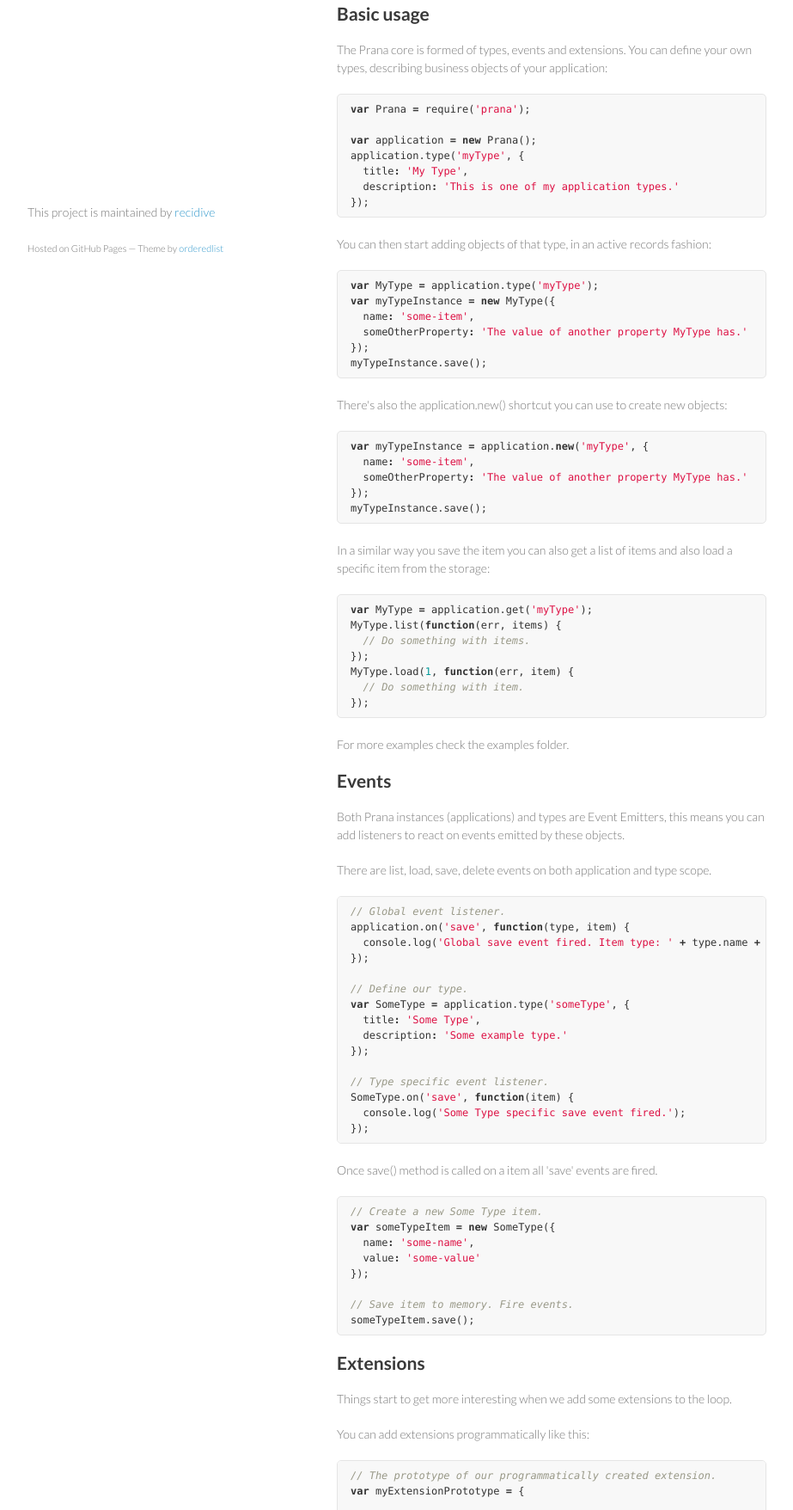
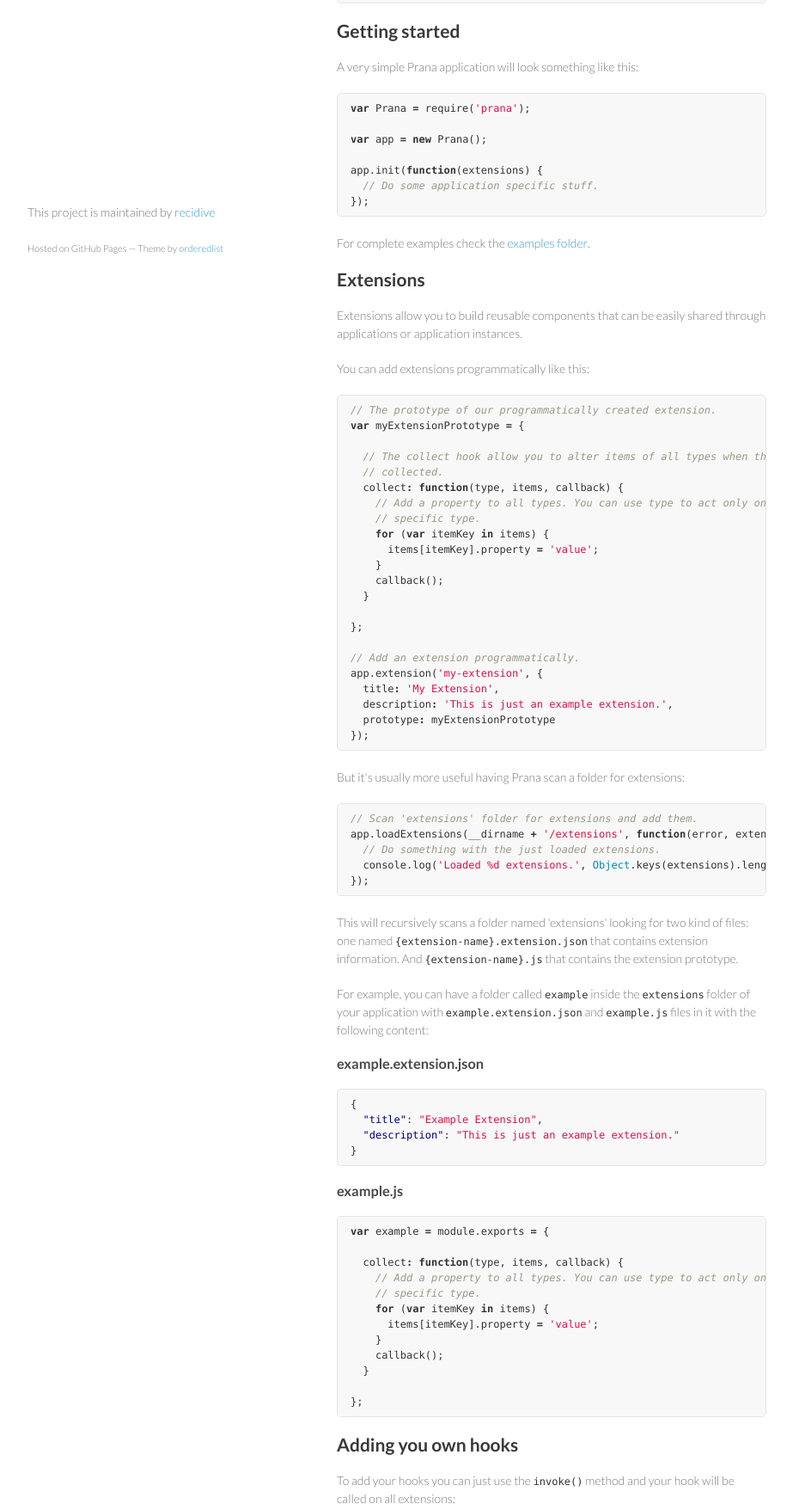
Before and after one commit to recidive/prana, a plain HTML site: page index.html in a window 1280 px wide. Shown: the part 432-2188 px from the top of the page at 86% size, without its empty margins (178-1101 px from the left). Drawn offline with Linux system fonts and the light colour scheme.

Commit message:
Updating homepage content for the 0.1.0 release.

```diff
--- a/index.html
+++ b/index.html
@@ -32,114 +32,51 @@
 <h1>
 <a name="prana" class="anchor" href="#prana"><span class="octicon octicon-link"></span></a>Prana</h1>
 
-<p>Prana is a general purpose microframework for building extensible, modular applications and frameworks with strong code reusability features.</p>
+<p>Prana is a microframework for building modular and extensible <a href="http://nodejs.org">node.js</a> applications.</p>
 
-<p>Prana has some breakthrough concepts that abstract the small pieces common to every application. You can use Prana for building not only web applications but also other kind of applications, such as command line applications, sockets, etc.</p>
+<p>It provides an extensions system that helps bringing organization, code reusability and extensibility to your project.</p>
 
-<p>Prana provides an unified API for interacting with objects, from configuration settings, object metadata to complex media objects, everything can be created and manipulated with Prana.</p>
+<p>Extensions can implement hooks for adding their bits of functionality. Hooks can also be used for adding and modifying all kind of application metadata, such as settings, database schema and other application related metadata that can be extended.</p>
+
+<p>Prana also collects metadata from JSON files, so you can easily distribute your extensions with the metadata they need to run.</p>
 
 <h2>
-<a name="installation" class="anchor" href="#installation"><span class="octicon octicon-link"></span></a>Installation</h2>
+<a name="user-content-installation" class="anchor" href="#installation" aria-hidden="true"><span class="octicon octicon-link"></span></a>Installation</h2>
 
 <pre><code>$ npm install prana
 </code></pre>
 
 <h2>
-<a name="basic-usage" class="anchor" href="#basic-usage"><span class="octicon octicon-link"></span></a>Basic usage</h2>
+<a name="user-content-getting-started" class="anchor" href="#getting-started" aria-hidden="true"><span class="octicon octicon-link"></span></a>Getting started</h2>
 
-<p>The Prana core is formed of types, events and extensions. You can define your own types, describing business objects of your application:</p>
+<p>A very simple Prana application will look something like this:</p>
 
 <div class="highlight highlight-js"><pre><span class="kd">var</span> <span class="nx">Prana</span> <span class="o">=</span> <span class="nx">require</span><span class="p">(</span><span class="s1">'prana'</span><span class="p">);</span>
 
-<span class="kd">var</span> <span class="nx">application</span> <span class="o">=</span> <span class="k">new</span> <span class="nx">Prana</span><span class="p">();</span>
-<span class="nx">application</span><span class="p">.</span><span class="nx">type</span><span class="p">(</span><span class="s1">'myType'</span><span class="p">,</span> <span class="p">{</span>
-  <span class="nx">title</span><span class="o">:</span> <span class="s1">'My Type'</span><span class="p">,</span>
-  <span class="nx">description</span><span class="o">:</span> <span class="s1">'This is one of my application types.'</span>
+<span class="kd">var</span> <span class="nx">app</span> <span class="o">=</span> <span class="k">new</span> <span class="nx">Prana</span><span class="p">();</span>
+
+<span class="nx">app</span><span class="p">.</span><span class="nx">init</span><span class="p">(</span><span class="kd">function</span><span class="p">(</span><span class="nx">extensions</span><span class="p">)</span> <span class="p">{</span>
+  <span class="c1">// Do some application specific stuff.</span>
 <span class="p">});</span>
 </pre></div>
 
-<p>You can then start adding objects of that type, in an active records fashion:</p>
-
-<div class="highlight highlight-js"><pre><span class="kd">var</span> <span class="nx">MyType</span> <span class="o">=</span> <span class="nx">application</span><span class="p">.</span><span class="nx">type</span><span class="p">(</span><span class="s1">'myType'</span><span class="p">);</span>
-<span class="kd">var</span> <span class="nx">myTypeInstance</span> <span class="o">=</span> <span class="k">new</span> <span class="nx">MyType</span><span class="p">({</span>
-  <span class="nx">name</span><span class="o">:</span> <span class="s1">'some-item'</span><span class="p">,</span>
-  <span class="nx">someOtherProperty</span><span class="o">:</span> <span class="s1">'The value of another property MyType has.'</span>
-<span class="p">});</span>
-<span class="nx">myTypeInstance</span><span class="p">.</span><span class="nx">save</span><span class="p">();</span>
-</pre></div>
-
-<p>There's also the application.new() shortcut you can use to create new objects:</p>
-
-<div class="highlight highlight-js"><pre><span class="kd">var</span> <span class="nx">myTypeInstance</span> <span class="o">=</span> <span class="nx">application</span><span class="p">.</span><span class="k">new</span><span class="p">(</span><span class="s1">'myType'</span><span class="p">,</span> <span class="p">{</span>
-  <span class="nx">name</span><span class="o">:</span> <span class="s1">'some-item'</span><span class="p">,</span>
-  <span class="nx">someOtherProperty</span><span class="o">:</span> <span class="s1">'The value of another property MyType has.'</span>
-<span class="p">});</span>
-<span class="nx">myTypeInstance</span><span class="p">.</span><span class="nx">save</span><span class="p">();</span>
-</pre></div>
-
-<p>In a similar way you save the item you can also get a list of items and also load a specific item from the storage:</p>
-
-<div class="highlight highlight-js"><pre><span class="kd">var</span> <span class="nx">MyType</span> <span class="o">=</span> <span class="nx">application</span><span class="p">.</span><span class="nx">get</span><span class="p">(</span><span class="s1">'myType'</span><span class="p">);</span>
-<span class="nx">MyType</span><span class="p">.</span><span class="nx">list</span><span class="p">(</span><span class="kd">function</span><span class="p">(</span><span class="nx">err</span><span class="p">,</span> <span class="nx">items</span><span class="p">)</span> <span class="p">{</span>
-  <span class="c1">// Do something with items.</span>
-<span class="p">});</span>
-<span class="nx">MyType</span><span class="p">.</span><span class="nx">load</span><span class="p">(</span><span class="mi">1</span><span class="p">,</span> <span class="kd">function</span><span class="p">(</span><span class="nx">err</span><span class="p">,</span> <span class="nx">item</span><span class="p">)</span> <span class="p">{</span>
-  <span class="c1">// Do something with item.</span>
-<span class="p">});</span>
-</pre></div>
-
-<p>For more examples check the examples folder.</p>
+<p>For complete examples check the <a href="https://github.com/recidive/prana/tree/master/examples">examples folder</a>.</p>
 
 <h2>
-<a name="events" class="anchor" href="#events"><span class="octicon octicon-link"></span></a>Events</h2>
+<a name="user-content-extensions" class="anchor" href="#extensions" aria-hidden="true"><span class="octicon octicon-link"></span></a>Extensions</h2>
 
-<p>Both Prana instances (applications) and types are Event Emitters, this means you can add listeners to react on events emitted by these objects.</p>
-
-<p>There are list, load, save, delete events on both application and type scope.</p>
-
-<div class="highlight highlight-js"><pre><span class="c1">// Global event listener.</span>
-<span class="nx">application</span><span class="p">.</span><span class="nx">on</span><span class="p">(</span><span class="s1">'save'</span><span class="p">,</span> <span class="kd">function</span><span class="p">(</span><span class="nx">type</span><span class="p">,</span> <span class="nx">item</span><span class="p">)</span> <span class="p">{</span>
-  <span class="nx">console</span><span class="p">.</span><span class="nx">log</span><span class="p">(</span><span class="s1">'Global save event fired. Item type: '</span> <span class="o">+</span> <span class="nx">type</span><span class="p">.</span><span class="nx">name</span> <span class="o">+</span> <span class="s1">'.'</span><span class="p">);</span>
-<span class="p">});</span>
-
-<span class="c1">// Define our type.</span>
-<span class="kd">var</span> <span class="nx">SomeType</span> <span class="o">=</span> <span class="nx">application</span><span class="p">.</span><span class="nx">type</span><span class="p">(</span><span class="s1">'someType'</span><span class="p">,</span> <span class="p">{</span>
-  <span class="nx">title</span><span class="o">:</span> <span class="s1">'Some Type'</span><span class="p">,</span>
-  <span class="nx">description</span><span class="o">:</span> <span class="s1">'Some example type.'</span>
-<span class="p">});</span>
-
-<span class="c1">// Type specific event listener.</span>
-<span class="nx">SomeType</span><span class="p">.</span><span class="nx">on</span><span class="p">(</span><span class="s1">'save'</span><span class="p">,</span> <span class="kd">function</span><span class="p">(</span><span class="nx">item</span><span class="p">)</span> <span class="p">{</span>
-  <span class="nx">console</span><span class="p">.</span><span class="nx">log</span><span class="p">(</span><span class="s1">'Some Type specific save event fired.'</span><span class="p">);</span>
-<span class="p">});</span>
-</pre></div>
-
-<p>Once save() method is called on a item all 'save' events are fired.</p>
-
-<div class="highlight highlight-js"><pre><span class="c1">// Create a new Some Type item.</span>
-<span class="kd">var</span> <span class="nx">someTypeItem</span> <span class="o">=</span> <span class="k">new</span> <span class="nx">SomeType</span><span class="p">({</span>
-  <span class="nx">name</span><span class="o">:</span> <span class="s1">'some-name'</span><span class="p">,</span>
-  <span class="nx">value</span><span class="o">:</span> <span class="s1">'some-value'</span>
-<span class="p">});</span>
-
-<span class="c1">// Save item to memory. Fire events.</span>
-<span class="nx">someTypeItem</span><span class="p">.</span><span class="nx">save</span><span class="p">();</span>
-</pre></div>
-
-<h2>
-<a name="extensions" class="anchor" href="#extensions"><span class="octicon octicon-link"></span></a>Extensions</h2>
-
-<p>Things start to get more interesting when we add some extensions to the loop.</p>
+<p>Extensions allow you to build reusable components that can be easily shared through applications or application instances.</p>
 
 <p>You can add extensions programmatically like this:</p>
 
 <div class="highlight highlight-js"><pre><span class="c1">// The prototype of our programmatically created extension.</span>
 <span class="kd">var</span> <span class="nx">myExtensionPrototype</span> <span class="o">=</span> <span class="p">{</span>
 
-  <span class="c1">// The list hook allow you to alter every item on the system they get listed.</span>
-  <span class="nx">list</span><span class="o">:</span> <span class="kd">function</span><span class="p">(</span><span class="nx">type</span><span class="p">,</span> <span class="nx">items</span><span class="p">,</span> <span class="nx">callback</span><span class="p">)</span> <span class="p">{</span>
-    <span class="c1">// Add a property to all types. You can use type to act only on certain</span>
-    <span class="c1">// items of a certain type.</span>
+  <span class="c1">// The collect hook allow you to alter items of all types when they get</span>
+  <span class="c1">// collected.</span>
+  <span class="nx">collect</span><span class="o">:</span> <span class="kd">function</span><span class="p">(</span><span class="nx">type</span><span class="p">,</span> <span class="nx">items</span><span class="p">,</span> <span class="nx">callback</span><span class="p">)</span> <span class="p">{</span>
+    <span class="c1">// Add a property to all types. You can use type to act only on items of a</span>
+    <span class="c1">// specific type.</span>
     <span class="k">for</span> <span class="p">(</span><span class="kd">var</span> <span class="nx">itemKey</span> <span class="k">in</span> <span class="nx">items</span><span class="p">)</span> <span class="p">{</span>
       <span class="nx">items</span><span class="p">[</span><span class="nx">itemKey</span><span class="p">].</span><span class="nx">property</span> <span class="o">=</span> <span class="s1">'value'</span><span class="p">;</span>
     <span class="p">}</span>
@@ -149,28 +86,28 @@
 <span class="p">};</span>
 
 <span class="c1">// Add an extension programmatically.</span>
-<span class="nx">application</span><span class="p">.</span><span class="nx">extension</span><span class="p">(</span><span class="s1">'my-extension'</span><span class="p">,</span> <span class="p">{</span>
+<span class="nx">app</span><span class="p">.</span><span class="nx">extension</span><span class="p">(</span><span class="s1">'my-extension'</span><span class="p">,</span> <span class="p">{</span>
   <span class="nx">title</span><span class="o">:</span> <span class="s1">'My Extension'</span><span class="p">,</span>
   <span class="nx">description</span><span class="o">:</span> <span class="s1">'This is just an example extension.'</span><span class="p">,</span>
   <span class="nx">prototype</span><span class="o">:</span> <span class="nx">myExtensionPrototype</span>
 <span class="p">});</span>
 </pre></div>
 
-<p>You can also scan a directory for extensions:</p>
+<p>But it's usually more useful having Prana scan a folder for extensions:</p>
 
-<div class="highlight highlight-js"><pre><span class="c1">// Scan a folder for extensions and add them.</span>
-<span class="nx">application</span><span class="p">.</span><span class="nx">loadExtensions</span><span class="p">(</span><span class="nx">__dirname</span> <span class="o">+</span> <span class="s1">'/extensions'</span><span class="p">,</span> <span class="kd">function</span><span class="p">(</span><span class="nx">err</span><span class="p">,</span> <span class="nx">extensions</span><span class="p">)</span> <span class="p">{</span>
+<div class="highlight highlight-js"><pre><span class="c1">// Scan 'extensions' folder for extensions and add them.</span>
+<span class="nx">app</span><span class="p">.</span><span class="nx">loadExtensions</span><span class="p">(</span><span class="nx">__dirname</span> <span class="o">+</span> <span class="s1">'/extensions'</span><span class="p">,</span> <span class="kd">function</span><span class="p">(</span><span class="nx">error</span><span class="p">,</span> <span class="nx">extensions</span><span class="p">)</span> <span class="p">{</span>
   <span class="c1">// Do something with the just loaded extensions.</span>
   <span class="nx">console</span><span class="p">.</span><span class="nx">log</span><span class="p">(</span><span class="s1">'Loaded %d extensions.'</span><span class="p">,</span> <span class="nb">Object</span><span class="p">.</span><span class="nx">keys</span><span class="p">(</span><span class="nx">extensions</span><span class="p">).</span><span class="nx">length</span><span class="p">);</span>
 <span class="p">});</span>
 </pre></div>
 
-<p>This will look for two kind of files one named EXTENSIONNAME.extension.json that contains extension information. And EXTENSIONNAME.js that contains the extension protoype.</p>
+<p>This will recursively scans a folder named 'extensions' looking for two kind of files: one named <code>{extension-name}.extension.json</code> that contains extension information. And <code>{extension-name}.js</code> that contains the extension prototype.</p>
 
-<p>For example, you can have a folder called 'example' in the 'extensions' dir with example.extension.json and example.js files with the following content:</p>
+<p>For example, you can have a folder called <code>example</code> inside the <code>extensions</code> folder of your application with <code>example.extension.json</code> and <code>example.js</code> files in it with the following content:</p>
 
 <h3>
-<a name="exampleextensionjson" class="anchor" href="#exampleextensionjson"><span class="octicon octicon-link"></span></a>example.extension.json</h3>
+<a name="user-content-exampleextensionjson" class="anchor" href="#exampleextensionjson" aria-hidden="true"><span class="octicon octicon-link"></span></a>example.extension.json</h3>
 
 <div class="highlight highlight-json"><pre><span class="p">{</span>
   <span class="nt">"title"</span><span class="p">:</span> <span class="s2">"Example Extension"</span><span class="p">,</span>
@@ -179,12 +116,11 @@
 </pre></div>
 
 <h3>
-<a name="examplejs" class="anchor" href="#examplejs"><span class="octicon octicon-link"></span></a>example.js</h3>
+<a name="user-content-examplejs" class="anchor" href="#examplejs" aria-hidden="true"><span class="octicon octicon-link"></span></a>example.js</h3>
 
 <div class="highlight highlight-js"><pre><span class="kd">var</span> <span class="nx">example</span> <span class="o">=</span> <span class="nx">module</span><span class="p">.</span><span class="nx">exports</span> <span class="o">=</span> <span class="p">{</span>
 
-  <span class="c1">// The list hook allow you to alter every item on the system they get listed.</span>
-  <span class="nx">list</span><span class="o">:</span> <span class="kd">function</span><span class="p">(</span><span class="nx">type</span><span class="p">,</span> <span class="nx">items</span><span class="p">,</span> <span class="nx">callback</span><span class="p">)</span> <span class="p">{</span>
+  <span class="nx">collect</span><span class="o">:</span> <span class="kd">function</span><span class="p">(</span><span class="nx">type</span><span class="p">,</span> <span class="nx">items</span><span class="p">,</span> <span class="nx">callback</span><span class="p">)</span> <span class="p">{</span>
     <span class="c1">// Add a property to all types. You can use type to act only on items of a</span>
     <span class="c1">// specific type.</span>
     <span class="k">for</span> <span class="p">(</span><span class="kd">var</span> <span class="nx">itemKey</span> <span class="k">in</span> <span class="nx">items</span><span class="p">)</span> <span class="p">{</span>
@@ -196,7 +132,53 @@
 <span class="p">};</span>
 </pre></div>
 
-<p>For more examples check the examples folder.</p>
+<h2>
+<a name="user-content-adding-you-own-hooks" class="anchor" href="#adding-you-own-hooks" aria-hidden="true"><span class="octicon octicon-link"></span></a>Adding you own hooks</h2>
+
+<p>To add your hooks you can just use the <code>invoke()</code> method and your hook will be called on all extensions:</p>
+
+<div class="highlight highlight-js"><pre><span class="kd">var</span> <span class="nx">example</span> <span class="o">=</span> <span class="nx">module</span><span class="p">.</span><span class="nx">exports</span> <span class="o">=</span> <span class="p">{</span>
+
+  <span class="nx">collect</span><span class="o">:</span> <span class="kd">function</span><span class="p">(</span><span class="nx">type</span><span class="p">,</span> <span class="nx">items</span><span class="p">,</span> <span class="nx">callback</span><span class="p">)</span> <span class="p">{</span>
+    <span class="c1">// Invoke itemsDecoratorHook() on all extensions.</span>
+    <span class="c1">// This is where we "create" our hook.</span>
+    <span class="k">this</span><span class="p">.</span><span class="nx">invoke</span><span class="p">(</span><span class="s1">'itemsDecoratorHook'</span><span class="p">,</span> <span class="nx">items</span><span class="p">,</span> <span class="nx">callback</span><span class="p">);</span>
+  <span class="p">},</span>
+
+  <span class="nx">itemsDecoratorHook</span><span class="o">:</span> <span class="kd">function</span><span class="p">(</span><span class="nx">items</span><span class="p">,</span> <span class="nx">callback</span><span class="p">)</span> <span class="p">{</span>
+    <span class="c1">// Add a property to all types. You can use type to act only on items of a</span>
+    <span class="c1">// specific type.</span>
+    <span class="k">for</span> <span class="p">(</span><span class="kd">var</span> <span class="nx">itemKey</span> <span class="k">in</span> <span class="nx">items</span><span class="p">)</span> <span class="p">{</span>
+      <span class="nx">items</span><span class="p">[</span><span class="nx">itemKey</span><span class="p">].</span><span class="nx">property</span> <span class="o">=</span> <span class="s1">'value'</span><span class="p">;</span>
+    <span class="p">}</span>
+    <span class="nx">callback</span><span class="p">();</span>
+  <span class="p">}</span>
+
+<span class="p">};</span>
+</pre></div>
+
+<h2>
+<a name="user-content-collector-hooks" class="anchor" href="#collector-hooks" aria-hidden="true"><span class="octicon octicon-link"></span></a>Collector hooks</h2>
+
+<p>Collector hooks provides a clever way for collecting metadata from hooks and JSON files for using in your application. You can implement collector hooks by using the <code>collect()</code> and <code>pick()</code> methods:</p>
+
+<div class="highlight highlight-js"><pre><span class="c1">// Collect all items of type 'my-type'.</span>
+<span class="nx">app</span><span class="p">.</span><span class="nx">collect</span><span class="p">(</span><span class="s1">'my-type'</span><span class="p">,</span> <span class="kd">function</span><span class="p">(</span><span class="nx">error</span><span class="p">,</span> <span class="nx">items</span><span class="p">)</span> <span class="p">{</span>
+  <span class="nx">console</span><span class="p">.</span><span class="nx">log</span><span class="p">(</span><span class="nx">items</span><span class="p">);</span>
+<span class="p">});</span>
+
+<span class="c1">// Pick a single item of type 'my-type' with key 'my-item-key'.</span>
+<span class="nx">app</span><span class="p">.</span><span class="nx">pick</span><span class="p">(</span><span class="s1">'my-type'</span><span class="p">,</span> <span class="s1">'my-item-key'</span><span class="p">,</span> <span class="kd">function</span><span class="p">(</span><span class="nx">error</span><span class="p">,</span> <span class="nx">item</span><span class="p">)</span> <span class="p">{</span>
+  <span class="nx">console</span><span class="p">.</span><span class="nx">log</span><span class="p">(</span><span class="nx">item</span><span class="p">);</span>
+<span class="p">});</span>
+</pre></div>
+
+<h2>
+<a name="user-content-coding-style" class="anchor" href="#coding-style" aria-hidden="true"><span class="octicon octicon-link"></span></a>Coding style</h2>
+
+<p>We try to conform to <a href="https://github.com/felixge/node-style-guide">Felix's Node.js Style Guide</a>
+for all of our JavaScript code. For coding documentation we use <a href="http://usejsdoc.org/">JSDoc</a>
+style.</p>
       </section>
       <footer>
         <p>This project is maintained by <a href="https://github.com/recidive">recidive</a></p>
```
